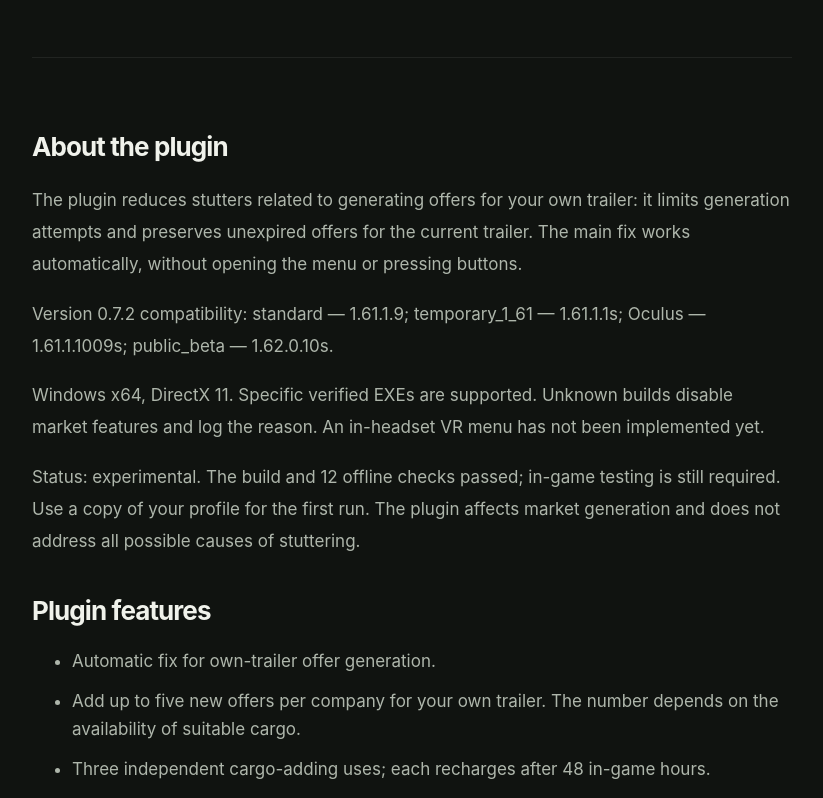
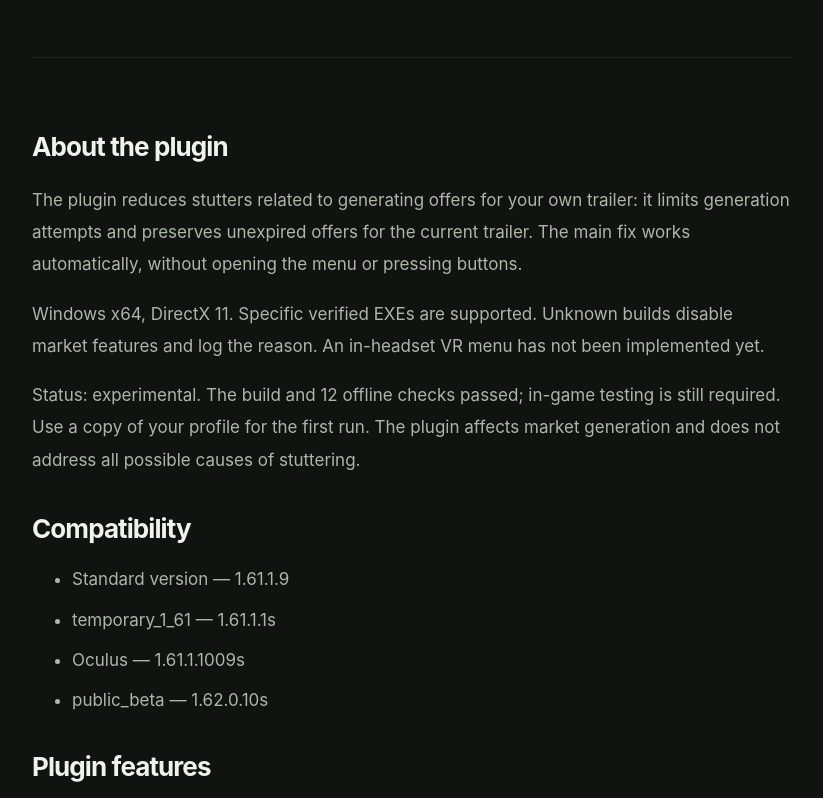
Before and after one commit to Quper24/map-combos, a React (Vite) app: page /mods/cargo-control-ets2 in a window 1280 px wide. Shown: the part 697-1495 px from the top of the page, without its empty margins (8-831 px from the left). Built offline with nearby package versions, Linux system fonts and the light colour scheme.

Commit message:
List supported ETS2 builds separately

```diff
--- a/content/mods/cargo-control-ets2.json
+++ b/content/mods/cargo-control-ets2.json
@@ -16,7 +16,6 @@
   "summary": "Фикс генерации грузов для собственного прицепа и управление рынком ETS2.",
   "description": [
     "Плагин уменьшает подтормаживания, связанные с генерацией предложений для собственного прицепа: ограничивает число попыток генерации и сохраняет неистёкшие предложения в рамках текущего прицепа. Основной фикс работает автоматически — открывать меню или нажимать кнопки не нужно.",
-    "Совместимость версии 0.7.2: обычная — 1.61.1.9; temporary_1_61 — 1.61.1.1s; Oculus — 1.61.1.1009s; public_beta — 1.62.0.10s.",
     "Windows x64, DirectX 11. Поддерживаются конкретные проверенные EXE. Неизвестные сборки отключают функции рынка с записью причины в журнал. Меню внутри VR-шлема пока не реализовано.",
     "Статус: experimental. Сборка и 12 офлайн-проверок прошли; игровая проверка ещё требуется. Первый запуск выполняй на копии профиля. Плагин воздействует на генерацию рынка и не устраняет все возможные причины подтормаживаний."
   ],
@@ -84,5 +83,11 @@
         "Исправлено движение курсора во встроенном меню. При работе с меню движения мыши через DirectInput больше не передаются камере игры."
       ]
     }
+  ],
+  "compatibility": [
+    "Обычная версия — 1.61.1.9",
+    "temporary_1_61 — 1.61.1.1s",
+    "Oculus — 1.61.1.1009s",
+    "public_beta — 1.62.0.10s"
   ]
 }
--- a/src/pages/Mods/Mod.jsx
+++ b/src/pages/Mods/Mod.jsx
@@ -80,6 +80,16 @@ export default function Mod() {
         {mod.description.map((text, index) => (
           <p key={index}>{t(text)}</p>
         ))}
+        {mod.compatibility?.length > 0 && (
+          <>
+            <h2>{t('Совместимость')}</h2>
+            <ul>
+              {mod.compatibility.map((build) => (
+                <li key={build}>{t(build)}</li>
+              ))}
+            </ul>
+          </>
+        )}
         {mod.features.length > 0 && (
           <>
             <h2>{t(mod.type === 'plugin' ? 'Возможности плагина' : 'Что меняется в игре')}</h2>
```
Also changed, not shown: src/i18n/en.json.
